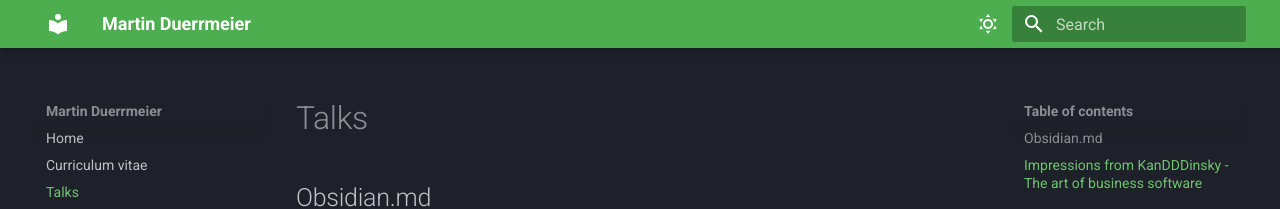
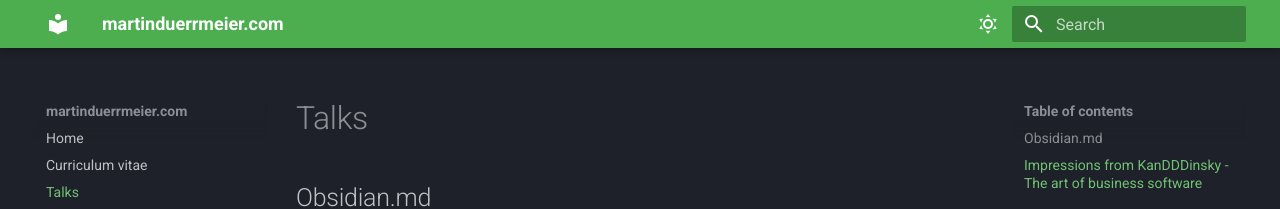
Before and after one commit to md42/martinduerrmeier.com, an MkDocs documentation site: the page built from docs/talks.md, in a window 1280 px wide. Shown: the top 209 px of the page. Built offline with MkDocs 1.6.1 and Material for MkDocs 9.7.7, drawn with Linux system fonts in a browser that asks for light colours.

Commit message:
change site name to better memorize page

```diff
--- a/mkdocs.yml
+++ b/mkdocs.yml
@@ -1,4 +1,4 @@
-site_name: Martin Duerrmeier
+site_name: martinduerrmeier.com
 site_description: no sure
 site_url: https://martinduerrmeier.com
 
```
